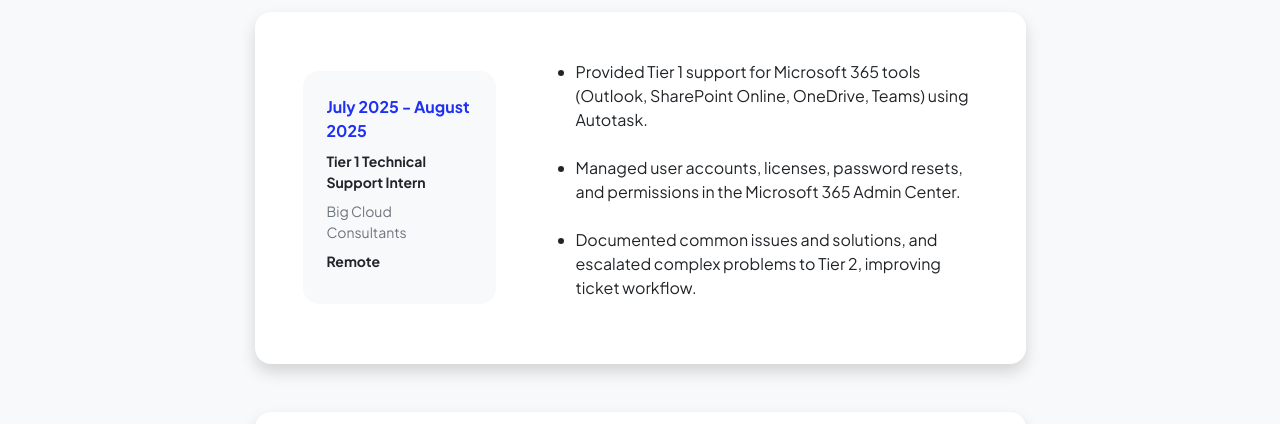
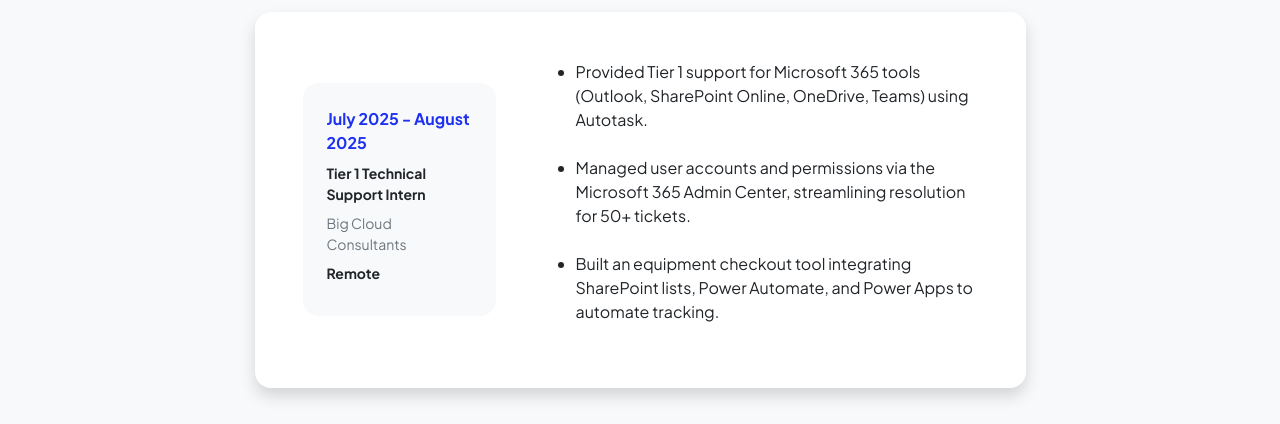
Before and after one commit to a-yannarouse/Portfolio, a plain HTML site: page resume.html in a window 1280 px wide. Shown: the part 296-720 px from the top of the page. Drawn offline with nearby package versions, Linux system fonts and the light colour scheme.

Commit message:
Update Resume page

```diff
--- a/resume.html
+++ b/resume.html
@@ -76,9 +76,9 @@
                                             <ul>
                                                 <li>Provided Tier 1 support for Microsoft 365 tools (Outlook, SharePoint Online, OneDrive, Teams) using Autotask.</li>
                                                 <br>
-                                                <li>Managed user accounts, licenses, password resets, and permissions in the Microsoft 365 Admin Center.</li>
+                                                <li>Managed user accounts and permissions via the Microsoft 365 Admin Center, streamlining resolution for 50+ tickets.</li>
                                                 <br>
-                                                <li>Documented common issues and solutions, and escalated complex problems to Tier 2, improving ticket workflow.</li>
+                                                <li>Built an equipment checkout tool integrating SharePoint lists, Power Automate, and Power Apps to automate tracking.</li>
                                             </ul>
                                         </div></div>
                                     </div>
```
